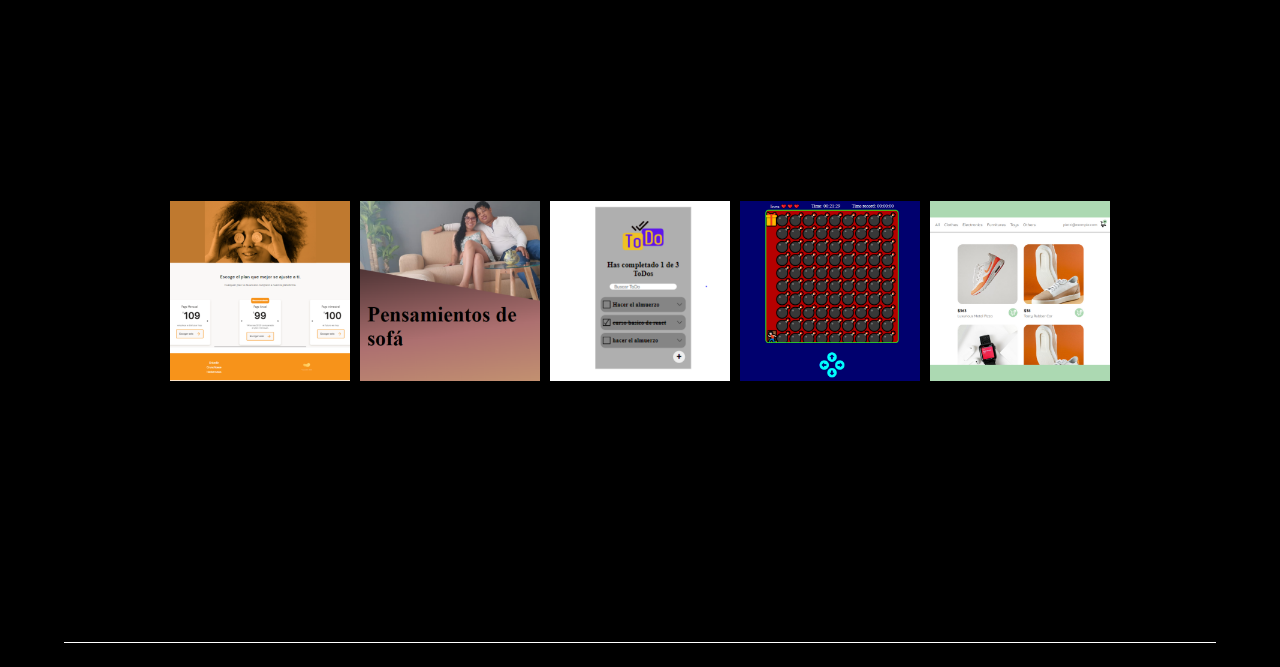
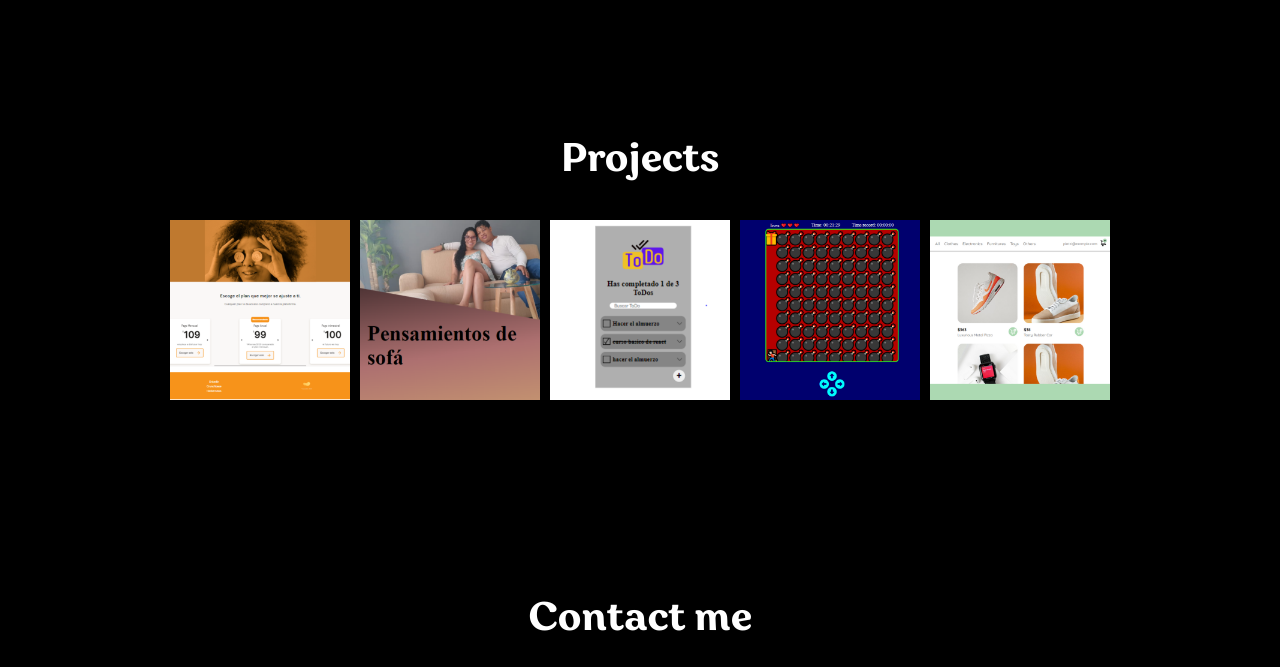
Before and after one commit to Eduardbarrios/personal-portfolio, a React app: page / in a window 1280 px wide. Shown: the part 1154-1821 px from the top of the page. Built offline with nearby package versions, Linux system fonts and the light colour scheme; a web font is replaced by a local one.

Commit message:
mejoras en las UX/UI y reparación de bug

```diff
--- a/public/index.html
+++ b/public/index.html
@@ -6,7 +6,7 @@
     <link rel="preconnect" href="https://fonts.googleapis.com">
     <link rel="preconnect" href="https://fonts.gstatic.com" crossorigin>
     <link href="https://fonts.googleapis.com/css2?family=Roboto:wght@300;400;500;700&display=swap" rel="stylesheet">
-    <link rel="icon" href="%PUBLIC_URL%/favicon.ico" />
+    <link rel="icon" href="'./assets/Logo.ico" />
     <title>Eduard Barrios</title>
   </head>
   <body>
--- a/src/logic/carousel.js
+++ b/src/logic/carousel.js
@@ -1,6 +1,3 @@
-const addClass =(element, className)=>{
-  element.classList.add(className)
-}
 
 const Galeria = ()=>{
   //llamamos todos los elementos HTML que necesitamos
@@ -57,80 +54,11 @@ cards.forEach(element => {
     event.stopPropagation();
   });
 
+  if(window.innerWidth < 650){
+    container.scrollLeft = 180*2;
   }
 
-const Carousel = ()=>{
-    //llamamos todos los elementos HTML que necesitamos
-    const mainContainer = document.querySelector('.projects-section')
-    const puntos = document.querySelectorAll('.swich')
-    const container = document.querySelector('.projects-container')
-    const cards = document.querySelectorAll('.project-card')
-
-   //calculamos el elemento central  del array de proyectos
-  const middle = Math.floor(puntos.length / 2)
-
-  //agregamos la clase active al elemento central
-  puntos.forEach(element => {
-    element.classList.remove('active')
-  });
-  cards.forEach(element => {
-    element.classList.remove('active')
-  });
-  addClass(puntos[middle], 'active')
-  addClass(cards[middle], 'active')
-  container.style.transform = `translatex(0px)`
-
-  puntos.forEach((punto, i) =>{
-    punto.addEventListener('click', ()=>{
-      //añadir la clase active al punto activado y eliminarla del resto
-      puntos.forEach(element => {
-        element.classList.remove('active')
-      });
-      punto.classList.add('active')
-
-      //añadir la clase active al card activado y eliminarla del resto
-      cards.forEach(element => {
-        element.classList.remove('active')
-      });
-      cards[i].classList.add('active')
-      const desplazamiento = middle-i;
-      container.style.transform = `translatex(${desplazamiento*200}px)`
-      })
-    })
-
-    cards.forEach((card,i)=>{
-      //añadir la clase active al card activado y eliminarla del resto
-      card.addEventListener('click', ()=>{
-       cards.forEach(element => {
-        element.classList.remove('active')
-        });
-       card.classList.add('active')
-       puntos.forEach(element => {
-        element.classList.remove('active')
-        });
-       puntos[i].classList.add('active')
-       const desplazamiento = middle-i;
-        container.style.transform = `translatex(${desplazamiento*200}px)`
-      })
-      })
+  }
 
 
-
-    mainContainer.addEventListener('click', function(event) {
-      if (event.target !== this) {
-        return;
-      }
-      cards.forEach(element => {
-        element.classList.remove('active')
-       });
-      puntos.forEach(element => {
-        element.classList.remove('active')
-       });
-       puntos[middle].classList.add('active')
-       cards[middle].classList.add('active')
-       container.style.transform = `translatex(0px)`
-      event.stopPropagation();
-    });
-}
-
-  export {Galeria, Carousel}
+  export {Galeria}
--- a/src/view/Containers/Contact.jsx
+++ b/src/view/Containers/Contact.jsx
@@ -7,6 +7,7 @@ import '../Styles/Containers/Contact.css'
 const Contact = () => {
  return (
  <section id='contact-section' className='contact-section'>
+  <h2 className='contact-title'>Contact me</h2>
   <div className='separator'></div>
   <div className='links'>
    <a href="mailto:eduardbarrios0903@gmail.com" target="_blank" className="contact-link">
@@ -18,6 +19,8 @@ const Contact = () => {
    <a href="https://wa.me/+573023501666?text=Hi Eduard!" target="_blank" className="contact-link">
     <img src={Whatsapp} alt="Whatsapp Logo" />
    </a>
+   <a href="https://drive.google.com/file/d/1ewYAH4n39n5w3K1mDyUG1b5nA6K3jBCF/view?usp=share_link" target="_blank" className="contact-link pdf-image">
+   </a>
   </div>
  </section>
  );
--- a/src/view/Containers/Projects.jsx
+++ b/src/view/Containers/Projects.jsx
@@ -5,41 +5,21 @@ import { contex } from '../Contex/AppContext';
 import '../Styles/Containers/Projects.css';
 
 const Projects = () => {
- const {Projects, Carousel, Galeria} = React.useContext(contex)
+ const {Projects, Galeria} = React.useContext(contex)
   React.useEffect(()=>{
-    if(window.innerWidth < 650){
-      Carousel();
-    }
-    else{
       Galeria()
-    }
   },[])
-
-  React.useEffect(() => {
-    const handleResize = () => {
-    const mediaQuery = window.matchMedia("(max-width: 650px)");
-    if(mediaQuery.matches){
-     Carousel();
-    }
-    else{
-     Galeria()
-    }
-     };
-    window.addEventListener("resize", handleResize);
-
-    return () => {
-      window.removeEventListener("resize", handleResize);
-    };
-  }, []);
 
  return (
   <section className='projects-section' id='projects-section'>
+    <h2 className='projects-title'>Projects</h2>
    <div className='projects-container'>
     {Projects.map(item =><ProjectsItem project={item} key={item.Name}/>)}
    </div>
    <div className='swiches'>
     {Projects.map((item, i)=>{
-     return(<span className='swich'></span>)
+
+      return(<span className='swich' ></span>)
     })}
    </div>
   </section>
--- a/src/view/Contex/AppContext.js
+++ b/src/view/Contex/AppContext.js
@@ -1,6 +1,6 @@
 import React from "react";
 import { Skills, Projects } from "../../logic/data/data";
-import { Carousel, Galeria } from "../../logic/carousel";
+import { Galeria } from "../../logic/carousel";
 import {ScrollHanddle} from '../../logic/ScrollHanddle'
 
 const contex = React.createContext()
@@ -13,7 +13,6 @@ function Provider(props){
   value={{
    Skills,
    Projects,
-   Carousel,
    Galeria,
    ScrollHanddle
   }}
--- a/src/view/Styles/Components/Header.css
+++ b/src/view/Styles/Components/Header.css
@@ -25,6 +25,7 @@ a{
  height: 100%;
  align-items: center;
 }
+
 .links_section:hover{
  background-color: var(--secoond-color);
  border-bottom: 3px solid var(--bar-progress-color);
--- a/src/view/Styles/Components/ProjectsItem.css
+++ b/src/view/Styles/Components/ProjectsItem.css
@@ -1,6 +1,8 @@
 .project-card{
  position: relative;
  width: min-content;
+
+ scroll-snap-align: center;
 }
 .project-img{
  width:180px;
--- a/src/view/Styles/Containers/About.css
+++ b/src/view/Styles/Containers/About.css
@@ -38,7 +38,7 @@
 }
 @media (max-width:900px){
  .about-section{
-  padding: 0;
+  padding:100px 0;
  }
  .about-section{
   flex-direction: column;
--- a/src/view/Styles/Containers/Contact.css
+++ b/src/view/Styles/Containers/Contact.css
@@ -5,9 +5,14 @@
  align-items: center;
  margin: 100px 0;
 }
+.contact-title{
+ position: relative;
+ font-size: 4rem;
+  bottom: 40px
+}
 .separator{
  width: 90%;
- height: 1px;
+ height: 2px;
  background-image: url(../../assets/separator.svg);
  background-position: center;
 }
@@ -23,3 +28,11 @@
 .contact-link img{
  width: 100%;
 }
+.contact-link.pdf-image{
+ display: flex;
+ background-image: url(../../assets/CV.svg);
+ background-position: center;
+ background-size: contain;
+ background-repeat: no-repeat;
+ width: 40px;
+}
--- a/src/view/Styles/Containers/Projects.css
+++ b/src/view/Styles/Containers/Projects.css
@@ -6,6 +6,11 @@
  justify-content: center;
  align-items: center;
  height: 500px;
+}
+.projects-title{
+  position: relative;
+  font-size: 4rem;
+   bottom: 40px
 }
 .projects-container{
  display: flex;
@@ -40,6 +45,14 @@
 @media (max-width:650px){
  .projects-container{
    flex-wrap: nowrap;
+   justify-content: flex-start;
+   overflow-x: scroll;
+   overscroll-behavior-x: contain;
+   scroll-snap-type: x mandatory;
+  padding-left: 10px;
+  }
+  .projects-container::-webkit-scrollbar{
+    display: none;
   }
 
  .swiches{
```
Also changed, not shown: public/assets/Logo.ico (added), src/view/assets/CV.svg (added), 1 other file.
